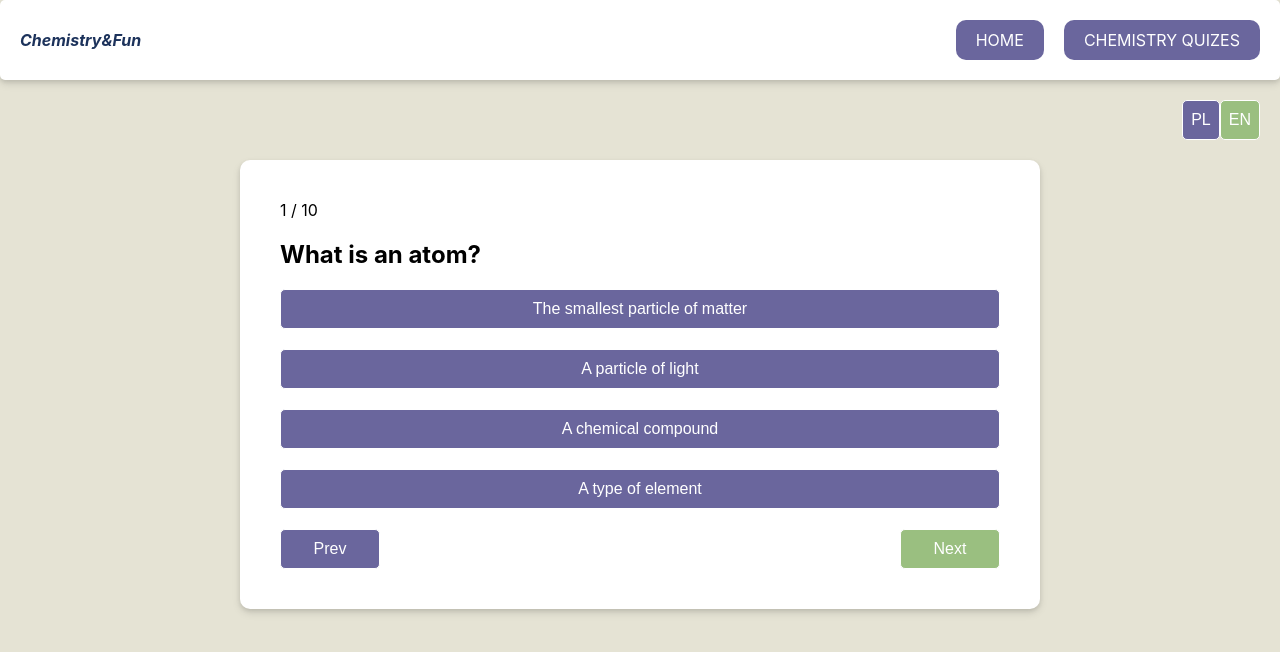
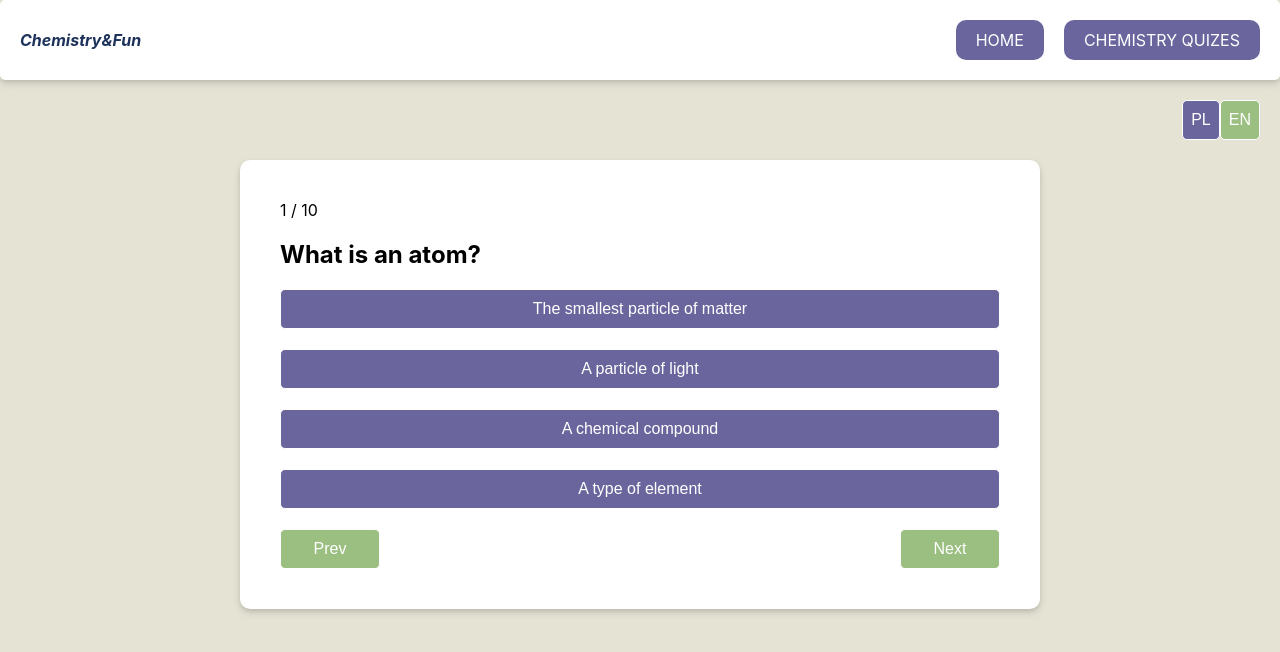
Before and after one commit to karolina-rachuta/chemistry-fun, a React (Create React App) app in the folder client/: page /quizzes/0 in a window 1280 px wide. Shown: the top 652 px of the page. Built offline with nearby package versions, Linux system fonts and the light colour scheme.

Commit message:
fixing prev button, adding navigate to quiz, reseting, answers pages and questionIndex

```diff
--- a/client/src/components/allQuizes/AllQuizes.jsx
+++ b/client/src/components/allQuizes/AllQuizes.jsx
@@ -1,10 +1,14 @@
 import React, { useContext } from 'react';
-import { Link } from 'react-router-dom';
+import { useNavigate } from 'react-router-dom';
 import { QuizContext } from '../../context/QuizContext';
 
 function AllQuizes() {
-    const { allQuizzes, setPage, polishLanguage, setQuestionIndex } =
-        useContext(QuizContext);
+    const navigate = useNavigate();
+    const { allQuizzes, polishLanguage } = useContext(QuizContext);
+
+    function handleStart(id) {
+        navigate(`/quizzes/${id}`);
+    }
 
     return (
         <div className="quizzes-container">
@@ -24,18 +28,16 @@ function AllQuizes() {
                                         : 'Number of questions: '}
                                     {quiz?.questions.length}
                                 </h3>
-                                <Link
-                                    to={`/quizzes/${id}`}
-                                    // onClick={() => {
-                                    //     setPage(1);
-                                    //     setQuestionIndex(1);
-                                    // }}
+                                <button
+                                    onClick={() => {
+                                        handleStart(id);
+                                    }}
                                     className="btn"
                                 >
                                     {polishLanguage
                                         ? 'Rozpocznij quiz'
                                         : 'Start quiz'}
-                                </Link>
+                                </button>
                             </div>
                         </div>
                     );
--- a/client/src/components/allQuizes/LastSlide.jsx
+++ b/client/src/components/allQuizes/LastSlide.jsx
@@ -25,13 +25,8 @@ function LastSlide({ quiz, id, maxQuestions }) {
     }
 
     return (
-        <div>
         <div className="last-slide-container">
-                {polishLanguage ? (
-                    <h2>Koniec quizu</h2>
-                ) : (
-                    <h2>Quiz Completed</h2>
-                )}
+            {polishLanguage ? <h2>Koniec quizu</h2> : <h2>Quiz Completed</h2>}
             {polishLanguage ? (
                 <h3>Wynik: {(pointsCounter * 100) / maxQuestions} %</h3>
             ) : (
@@ -74,10 +69,9 @@ function LastSlide({ quiz, id, maxQuestions }) {
                         : 'Show correct answers'}
                 </button>
             </div>
-                <Link class="btn" to="/quizzes">
+            <Link class="btn" onClick={handleStart} to="/quizzes">
                 Back to All Quizzes
             </Link>
-            </div>
         </div>
     );
 }
--- a/client/src/components/allQuizes/Navigation.jsx
+++ b/client/src/components/allQuizes/Navigation.jsx
@@ -6,33 +6,26 @@ function Navigation({ maxQuestions }) {
         useContext(QuizContext);
 
     function handlePrev() {
-        if (page > 1 && page <= maxQuestions) {
         setPage((prev) => prev - 1);
         setQuestionIndex((prev) => prev - 1);
-        } else if (page === 1) {
-            setPage((prev) => prev - 1);
-        } else if (page === maxQuestions + 1) {
-            setPage((prev) => prev - 1);
-        }
     }
     function handleNext() {
-        if (page < maxQuestions) {
         setPage((prev) => prev + 1);
         setQuestionIndex((prev) => prev + 1);
-        } else if (page === maxQuestions) {
-            setPage((prev) => prev + 1);
-        }
     }
 
     return (
         <div className="navigation-container">
-            {/* {page > 0 && ( */}
+            {page > 0 ? (
                 <button onClick={handlePrev} className="btn btn-nav">
                     {polishLanguage ? 'Poprzedni' : 'Prev'}
                 </button>
-            {/* )} */}
-            {/* { */}
-            {/* page > 0 && page < maxQuestions + 1 && ( */}
+            ) : (
+                <button onClick={handlePrev} className="btn btn-nav" disabled>
+                    {polishLanguage ? 'Poprzedni' : 'Prev'}
+                </button>
+            )}
+
             <button
                 onClick={handleNext}
                 className="btn btn-nav"
@@ -40,7 +33,6 @@ function Navigation({ maxQuestions }) {
             >
                 {polishLanguage ? 'Następny' : 'Next'}
             </button>
-            {/* )} */}
         </div>
     );
 }
--- a/client/src/context/QuizContext.js
+++ b/client/src/context/QuizContext.js
@@ -13,7 +13,6 @@ export function QuizProvider({ children }) {
 
     let allQuizzes = quizzes.quizzes;
     const getNumberOfQuestions = (id) => allQuizzes[id].questions.length;
-    // const maxQuestions = getNumberOfQuestions(id);
 
     let storedAnswer = answers[questionIndex + 1];
 
--- a/client/src/page/QuizPage.jsx
+++ b/client/src/page/QuizPage.jsx
@@ -8,7 +8,7 @@ import LastSlide from '../components/allQuizes/LastSlide';
 
 function QuizPage() {
     const { id } = useParams();
-    const { page, allQuizzes } = useContext(QuizContext);
+    const { allQuizzes, page } = useContext(QuizContext);
     const quiz = allQuizzes[id];
     let maxQuestions = quiz.questions.length;
 
--- a/client/src/page/QuizzesPage.jsx
+++ b/client/src/page/QuizzesPage.jsx
@@ -1,12 +1,10 @@
 import React from 'react';
-import { QuizProvider } from '../context/QuizContext';
 import AllQuizes from '../components/allQuizes/AllQuizes';
 import LanguageNavigation from '../components/allQuizes/LanguageNavigation';
 import Header from '../components/Header';
 
 function QuizzesPage() {
     return (
-        <QuizProvider>
         <>
             <Header />
             <div className="container quizzes-page-container">
@@ -14,7 +12,6 @@ function QuizzesPage() {
                 <AllQuizes />
             </div>
         </>
-        </QuizProvider>
     );
 }
 
```
Lines whose indentation alone changed are shown as unchanged.
